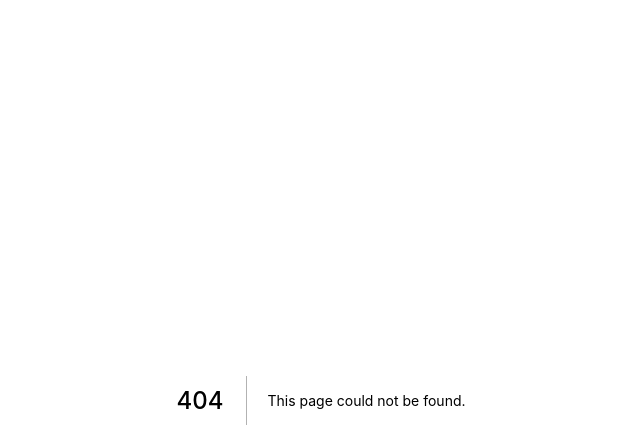
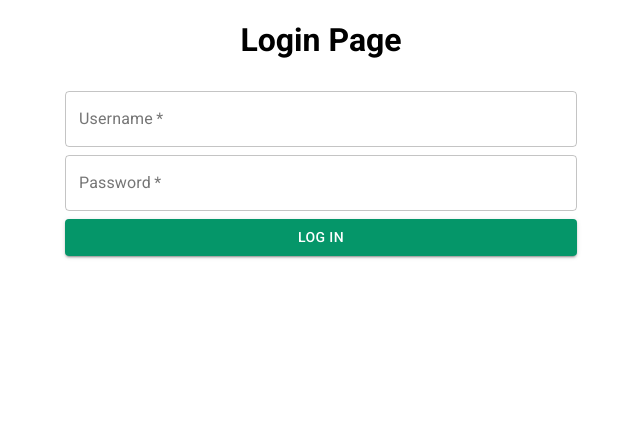
Before and after one commit to Dev-Kita/SantriKita-admin, a Next.js app: page /login in a window 1280 px wide. Before the commit this address had no page. Shown: the top 448 px of the page, without its empty margins (319-959 px from the left). Built offline with nearby package versions, Linux system fonts and the light colour scheme; no server answers.

Commit message:
login page, authentication, & dahsboard layout

```diff
--- /dev/null
+++ b/components/layout.js
@@ -0,0 +1,36 @@
+import React from "react";
+import { useRouter } from "next/router";
+import { ThemeProvider, createMuiTheme } from "@material-ui/core/styles";
+import Sidebar from "./sidebar";
+
+const theme = createMuiTheme({
+  palette: {
+    primary: {
+      light: "#6EE7B7",
+      main: "#059669",
+      dark: "#047857",
+    },
+    secondary: {
+      light: "#FCA5A5",
+      main: "#DC2626",
+      dark: "#B91C1C",
+    },
+  },
+});
+
+function Layout({ children }) {
+  const router = useRouter();
+  return (
+    <>
+      <ThemeProvider theme={theme}>
+        {router.pathname === "/" || router.pathname === "/login" ? (
+          <div>{children}</div>
+        ) : (
+          <Sidebar>{children}</Sidebar>
+        )}
+      </ThemeProvider>
+    </>
+  );
+}
+
+export default Layout;
--- /dev/null
+++ b/components/sidebar.js
@@ -0,0 +1,96 @@
+import React from "react";
+import { useRouter } from "next/router";
+import Link from "next/link";
+import { makeStyles } from "@material-ui/core/styles";
+import Drawer from "@material-ui/core/Drawer";
+import AppBar from "@material-ui/core/AppBar";
+import CssBaseline from "@material-ui/core/CssBaseline";
+import Toolbar from "@material-ui/core/Toolbar";
+import List from "@material-ui/core/List";
+import Typography from "@material-ui/core/Typography";
+import ListItem from "@material-ui/core/ListItem";
+import ListItemText from "@material-ui/core/ListItemText";
+
+const drawerWidth = 240;
+
+const sideMenu = [
+  { title: "Dashboard", slug: "/dashboard" },
+  { title: "Daftar Siswa", slug: "/daftar-siswa" },
+  { title: "Riwayat Pembelajaran", slug: "/riwayat-pembelajaran" },
+  { title: "Riwayat Kesehatan", slug: "/riwayat-kesehatan" },
+  { title: "Biaya", slug: "/biaya" },
+  { title: "Prestasi", slug: "/prestasi" },
+  { title: "Pelanggaran", slug: "/pelanggaran" },
+];
+
+const useStyles = makeStyles((theme) => ({
+  root: {
+    display: "flex",
+  },
+  appBar: {
+    zIndex: theme.zIndex.drawer + 1,
+  },
+  drawer: {
+    width: drawerWidth,
+    flexShrink: 0,
+  },
+  drawerPaper: {
+    width: drawerWidth,
+  },
+  drawerContainer: {
+    overflow: "auto",
+  },
+  content: {
+    flexGrow: 1,
+    padding: theme.spacing(3),
+  },
+  active: {
+    background: "#A7F3D0",
+    color: "#047857",
+  },
+}));
+
+export default function Sidebar({ children }) {
+  const classes = useStyles();
+  const router = useRouter();
+
+  return (
+    <div className={classes.root}>
+      <CssBaseline />
+      <AppBar position="fixed" className={classes.appBar}>
+        <Toolbar>
+          <Typography variant="h6" noWrap>
+            Santri Kita
+          </Typography>
+        </Toolbar>
+      </AppBar>
+      <Drawer
+        className={classes.drawer}
+        variant="permanent"
+        classes={{
+          paper: classes.drawerPaper,
+        }}
+      >
+        <Toolbar />
+        <div className={classes.drawerContainer}>
+          <List>
+            {sideMenu.map((menu, index) => (
+              <Link href={menu.slug} key={index}>
+                <ListItem button selected={router.pathname === menu.slug}>
+                  {/* <ListItemIcon>
+                  {index % 2 === 0 ? <InboxIcon /> : <MailIcon />}
+                </ListItemIcon> */}
+                  <ListItemText primary={menu.title} />
+                </ListItem>
+              </Link>
+            ))}
+          </List>
+        </div>
+      </Drawer>
+      <main className={classes.content}>
+        <Toolbar />
+        {children}
+      </main>
+    </div>
+  );
+}
--- a/pages/_app.js
+++ b/pages/_app.js
@@ -1,7 +1,56 @@
-import '../styles/globals.css'
+import { parseCookies } from "nookies";
+import Router from "next/router";
+import Head from "next/head";
+
+import "../styles/globals.css";
+import Layout from "../components/layout";
 
 function MyApp({ Component, pageProps }) {
-  return <Component {...pageProps} />
+  return (
+    <>
+      <Head>
+        <link
+          rel="stylesheet"
+          href="https://fonts.googleapis.com/css?family=Roboto:300,400,500,700&display=swap"
+        />
+      </Head>
+      <Layout>
+        <Component {...pageProps} />
+      </Layout>
+    </>
+  );
 }
 
-export default MyApp
+const redirectUser = (ctx, location) => {
+  if (ctx.req) {
+    ctx.res.writeHead(302, { Location: location });
+    ctx.res.end();
+  } else {
+    Router.push(location);
+  }
+};
+
+MyApp.getInitialProps = async ({ Component, ctx }) => {
+  try {
+    const jwt = parseCookies(ctx).jwt;
+
+    if (jwt) {
+      if (ctx.pathname === "/login") {
+        redirectUser(ctx, "/dashboard");
+      }
+    }
+
+    if (!jwt) {
+      if (ctx.pathname === "/dashboard") {
+        redirectUser(ctx, "/login");
+      }
+    }
+
+    return { msg: jwt };
+  } catch (error) {
+    console.log(error);
+    return { msg: "You need to login first" };
+  }
+};
+
+export default MyApp;
--- /dev/null
+++ b/pages/login.js
@@ -0,0 +1,79 @@
+import axios from "axios";
+import React, { useState } from "react";
+import { setCookie } from "nookies";
+import { useRouter } from "next/router";
+import TextField from "@material-ui/core/TextField";
+import Button from "@material-ui/core/Button";
+import Typography from "@material-ui/core/Typography";
+
+const url = process.env.NEXT_PUBLIC_API_URL;
+
+function Login() {
+  const [username, setUsername] = useState("");
+  const [password, setPassword] = useState("");
+  const [auth, setAuth] = useState(true);
+  const router = useRouter();
+
+  const submitHandler = async (e) => {
+    try {
+      e.preventDefault();
+      const loginInfo = { identifier: username, password: password };
+
+      const login = await axios.post(`${url}/auth/local`, loginInfo);
+      const loginResponse = login.data;
+
+      setCookie(null, "jwt", loginResponse.jwt, {
+        maxAge: 30 * 24 * 60 * 60,
+        path: "/",
+      });
+      setAuth(true);
+      router.replace("/dashboard");
+    } catch (error) {
+      setAuth(false);
+    }
+  };
+
+  return (
+    <div style={{ textAlign: "center", margin: "auto" }}>
+      <h1>Login Page</h1>
+      <form
+        onSubmit={submitHandler}
+        style={{
+          display: "flex",
+          flexDirection: "column",
+          justifyContent: "center",
+          gap: "0.5rem",
+          width: "40%",
+          margin: "2rem auto",
+        }}
+      >
+        <TextField
+          required
+          label="Username"
+          variant="outlined"
+          type="text"
+          onChange={(e) => setUsername(e.target.value)}
+        />
+        <TextField
+          required
+          label="Password"
+          variant="outlined"
+          type="password"
+          onChange={(e) => setPassword(e.target.value)}
+        />
+        <Button type="submit" variant="contained" color="primary">
+          Log in
+        </Button>
+      </form>
+      {auth ? undefined : (
+        <div>
+          <Typography variant="h5" color="secondary">
+            Wrong username or password
+          </Typography>
+        </div>
+      )}
+    </div>
+  );
+}
+
+export default Login;
--- a/styles/globals.css
+++ b/styles/globals.css
@@ -2,8 +2,8 @@ html,
 body {
   padding: 0;
   margin: 0;
-  font-family: -apple-system, BlinkMacSystemFont, Segoe UI, Roboto, Oxygen,
-    Ubuntu, Cantarell, Fira Sans, Droid Sans, Helvetica Neue, sans-serif;
+  font-family: "Roboto", -apple-system, BlinkMacSystemFont, Segoe UI, Roboto,
+    Oxygen, Ubuntu, Cantarell, Fira Sans, Droid Sans, Helvetica Neue, sans-serif;
 }
 
 a {
```
Also changed, not shown: package.json (+7 -1 lines), pages/daftar-siswa/index.js (added, +11 -0 lines), pages/dashboard.js (added, +47 -0 lines), pages/index.js (+10 -9 lines), styles/Home.module.css (+11 -0 lines), 1 other file (tests, documents, lock files or other folders).
